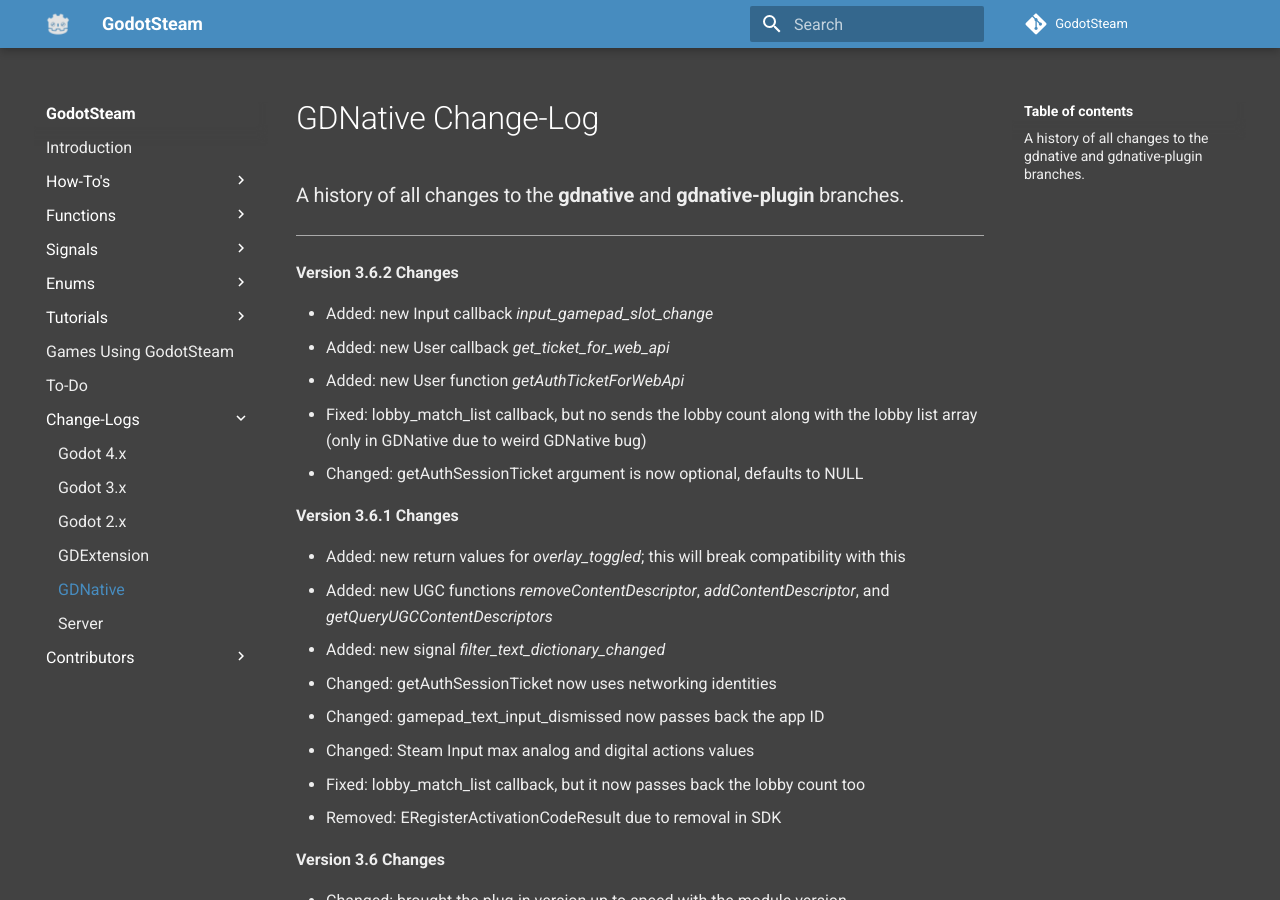
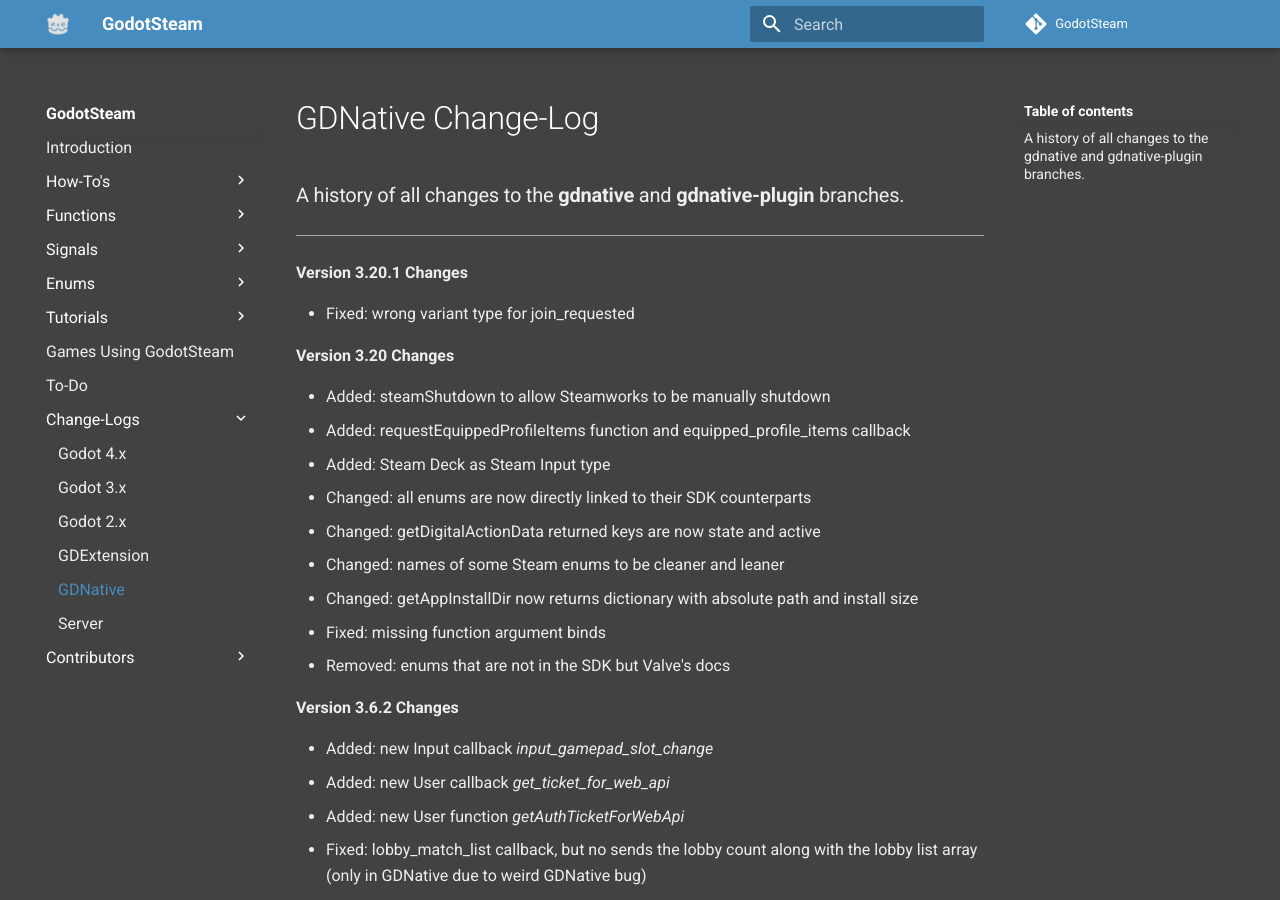
Before and after one commit to GodotSteam/GodotSteam, an MkDocs documentation site: the page built from docs/changelog/gdnative.md, in a window 1280 px wide and 900 px high. Built offline with MkDocs 1.6.1 and Material for MkDocs 9.7.7, drawn with Linux system fonts in a browser that asks for light colours; comment, search, counter and statistics services are not loaded.

Commit message:
Changelog updates and new games

```diff
--- a/docs/changelog/gdnative.md
+++ b/docs/changelog/gdnative.md
@@ -3,6 +3,22 @@
 ### A history of all changes to the **gdnative** and **gdnative-plugin** branches.
 
 ------
+
+**Version 3.20.1 Changes**
+
+- Fixed: wrong variant type for join_requested
+
+**Version 3.20 Changes**
+
+- Added: steamShutdown to allow Steamworks to be manually shutdown
+- Added: requestEquippedProfileItems function and equipped_profile_items callback
+- Added: Steam Deck as Steam Input type
+- Changed: all enums are now directly linked to their SDK counterparts
+- Changed: getDigitalActionData returned keys are now state and active
+- Changed: names of some Steam enums to be cleaner and leaner
+- Changed: getAppInstallDir now returns dictionary with absolute path and install size
+- Fixed: missing function argument binds
+- Removed: enums that are not in the SDK but Valve's docs
 
 **Version 3.6.2 Changes**
 
```
Also changed, not shown: docs/changelog/gdextension.md (+4 -0 lines), docs/changelog/godot3.md (+4 -0 lines), docs/changelog/godot4.md (+4 -0 lines), docs/games.md (+17 -2 lines).
